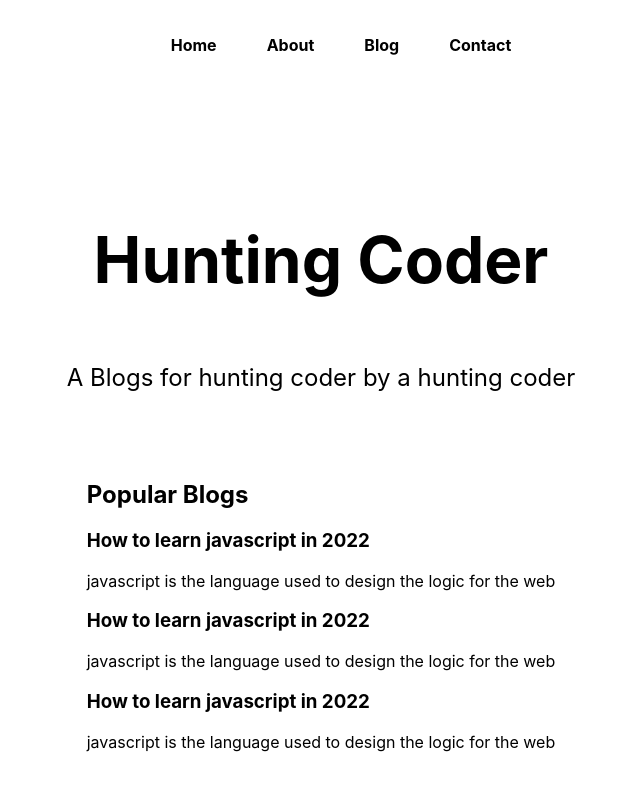
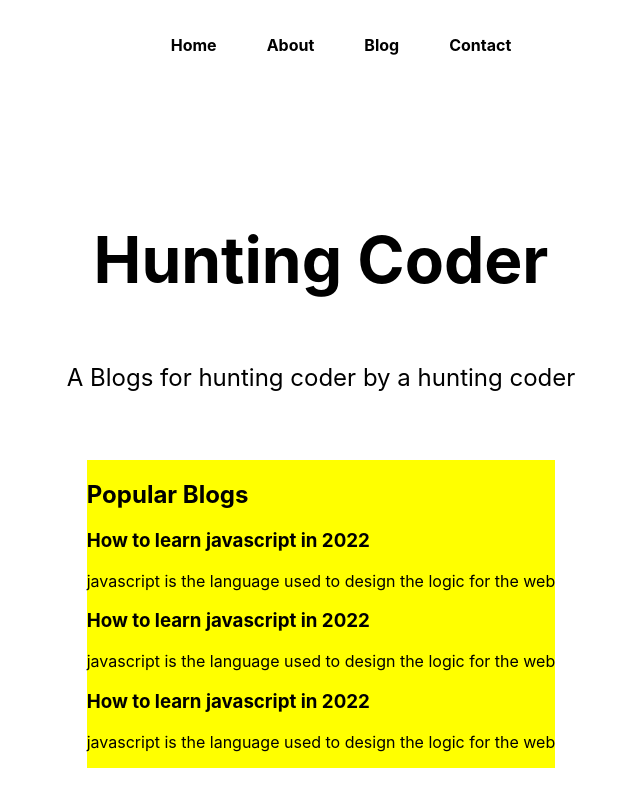
Before and after one commit to jaspreet09915/nextjs-code, a Next.js app in the folder huntingcoder/: page / in a window 1280 px wide. Shown: the top 800 px of the page, without its empty margins (319-959 px from the left). Built offline with nearby package versions, Linux system fonts and the light colour scheme.

Commit message:
style sheet in_js for reference watch tut10 CWH

```diff
--- a/huntingcoder/pages/index.js
+++ b/huntingcoder/pages/index.js
@@ -3,6 +3,8 @@ import Image from 'next/image'
 import styles from '../styles/Home.module.css'
 import Script from 'next/script' // it is use to optimize the external js script
 import Link from 'next/link'
+import styles1 from '../styles/Home1.module.css'
+import styles2 from '../styles/Home2.module.css'
 export default function Home() {
   return (
     <div className={styles.container}>
@@ -36,7 +38,8 @@ export default function Home() {
         <p className={styles.description}>
           A Blogs for hunting coder by a hunting coder
         </p>
-      <div className={styles.blogs}>
+      {/* <div className={`${styles1.con} ${styles2.con}`}> template literal in js */}
+      <div className={`${styles1.con} ${styles2.con}`}>
         <h2>Popular Blogs</h2>
           <div className={styles.blogItem}>
             <h3>How to learn javascript in 2022</h3>
--- /dev/null
+++ b/huntingcoder/styles/Home1.module.css
@@ -0,0 +1,3 @@
+.con{
+    background: red;
+}
--- /dev/null
+++ b/huntingcoder/styles/Home2.module.css
@@ -0,0 +1,3 @@
+.con {
+    background: yellow;
+}
```
